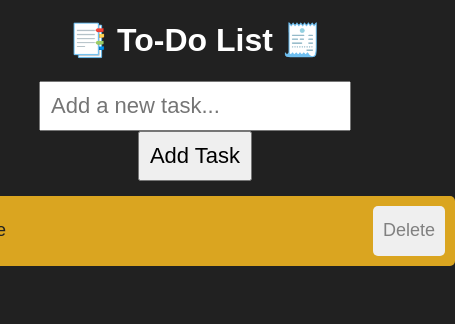
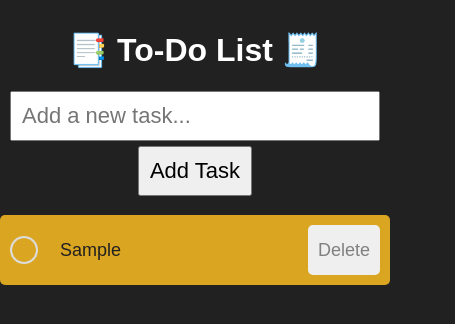
Before and after one commit to kr007ritik/Todo, a plain HTML site: page index.html in a window 390 px wide. Both pictures are taken after typing "Sample" into the empty fields and a click on the button "Add Task". Shown: the whole page, 455 px wide, since content can reach past the window. Drawn offline with Linux system fonts and the light colour scheme.

Commit message:
Added local storage, task will not be deleted.

```diff
--- a/index.html
+++ b/index.html
@@ -9,8 +9,8 @@
 <body>
     <div id="app">
         <h1>📑 To-Do List 🧾</h1>
-        <input type="text" id="taskInput" placeholder="Add a new task...">
-        <button id="addTaskBtn">Add Task</button>
+        <input type="text" id="inputBox" placeholder="Add a new task...">
+        <button id="addBtn">Add Task</button>
     </div>
     <ul id="taskList">
         <!-- Tasks will be added dynamicaly here -->
--- a/script.js
+++ b/script.js
@@ -1,35 +1,50 @@
-const taskInput = document.getElementById("taskInput");
-const addTaskBtn = document.getElementById("addTaskBtn");
-const taskList  = document.getElementById("taskList");
+const inputBox = document.getElementById("inputBox");
+const addBtn = document.getElementById("addBtn");
+const taskList = document.getElementById("taskList");
 
-addTaskBtn.addEventListener('click',function() {
-    const taskText = taskInput.value.trim();
+addBtn.addEventListener("click", function () {
+  const taskText = inputBox.value.trim();
 
-    if(taskText !== ""){
+  if (taskText !== "") {
     addTask(taskText);
-        taskInput.value = "";
+    inputBox.value = "";
+    saveData();
   }
 });
 
-function addTask(taskText){
+function addTask(taskText) {
   const li = document.createElement("li");
-    const taskTextElement = document.createElement("span");
+  const task = document.createElement("span");
   const deleteBtn = document.createElement("button");
 
-    taskTextElement.textContent = taskText;
+  task.textContent = taskText;
   deleteBtn.textContent = "Delete";
+  deleteBtn.classList = "deleteBtn";
+  li.classList = "notComplted";
 
-    li.appendChild(taskTextElement);
+  taskList.appendChild(li);
+  li.appendChild(task);
   li.appendChild(deleteBtn);
-    taskList.appendChild(li);
+}
 
-    deleteBtn.addEventListener("click", function () {
-        li.remove();
-    });
+taskList.addEventListener("click", function (e) {
+  if (e.target.tagName === "LI") {
+    e.target.classList.toggle("completed");
+    e.target.classList.toggle("notComplted");
+    saveData();
+    showTask();
+  } else if (e.target.tagName === "BUTTON") {
+    e.target.parentElement.remove();
+    saveData();
+    showTask();
+  }
+},false);
 
-    li.addEventListener("click", function () {
-        li.classList.toggle("completed");
-        // deleteBtn.textContent = "✅ Task Completed 😍";
-    });
+function saveData() {
+  localStorage.setItem("data", taskList.innerHTML);
+}
 
+function showTask() {
+  taskList.innerHTML = localStorage.getItem("data");
 }
+showTask();
--- a/style.css
+++ b/style.css
@@ -1,4 +1,4 @@
-body{
+body {
     box-sizing: border-box;
     font-family: Arial, Helvetica, sans-serif;
     margin: 0;
@@ -11,39 +11,43 @@ body{
     align-items: center;
 }
 
-#app{
+#app {
     text-align: center;
-    max-width: 500px ;
+    position: fixed;
+    top: 0;
+    right: 0;
+    left: 0;
+    z-index: 999;
+    background-color: #212121;
+    padding: 10px;
 }
 
-#app h1{
+#app h1 {}
+
+#app input {
+    display: inline-block;
+    padding: 10px;
+    font-size: 22px;
+    outline: 0;
 }
 
-#app input{
-    display: inline-block;
-    /* width:70%; */
-    /* height: 50px; */
+#app button {
     padding: 10px;
     font-size: 22px;
+    outline: 0;
+    cursor: pointer;
 }
 
-#app button{
-    /* height: 50px; */
-    padding: 10px;
-    font-size: 22px;
-    cursor: pointer;
-
+ul {
+    padding: 0;
+    margin: 160px 0 10px;
+    /* border: 2px solid red; */
 }
 
-ul{
-    padding: 0;
-    margin: 10px 0;
-}
-
-ul li{
+ul li {
     width: 500px;
     display: flex;
-    list-style-type:square;
+    list-style-type: square;
     justify-content: space-between;
     align-items: center;
     gap: 10px;
@@ -51,9 +55,10 @@ ul li{
     padding: 10px;
     margin: 5px 0;
     border-radius: 5px;
+    cursor: pointer;
 }
 
-ul li span{
+ul li span {
     font-size: 18px;
     color: #212121;
     overflow: hidden;
@@ -61,7 +66,7 @@ ul li span{
     text-align: left;
 }
 
-ul li button{
+ul li button {
     height: 50px;
     padding: 10px;
     font-size: 18px;
@@ -71,12 +76,73 @@ ul li button{
     color: grey;
 }
 
-.completed{
+.notComplted::before {
+    content: '';
+    position: absolute;
+    height: 28px;
+    width: 28px;
+    background-image: url(images/unchecked.png);
+    background-size: cover;
+    background-position: center;
+}
+
+.completed {
     /* background-color: rgb(4, 172, 4); */
     background-color: lightgreen;
 }
 
-.completed span{
+.notComplted span {
+    margin-left: 50px;
+
+}
+
+.completed span {
     color: rgb(106, 106, 106);
-    text-decoration:line-through;
+    text-decoration: line-through;
+    margin-left: 50px;
 }
+
+.completed::before {
+    content: '';
+    position: absolute;
+    height: 28px;
+    width: 28px;
+    background-image: url(images/checked.png);
+    background-size: cover;
+    background-position: center;
+}
+
+@media only screen and (max-width: 545px) {
+    ul li {
+        width: 450px;
+    }
+}
+
+@media only screen and (max-width: 490px) {
+    ul li {
+        width: 400px;
+    }
+}
+
+@media only screen and (max-width: 420px) {
+    ul li {
+        width: 370px;
+    }
+
+    ul {
+        margin: 210px 0 10px;
+    }
+
+    #app input {
+        display:block;
+        width: 100%;
+        box-sizing: border-box;
+        margin-bottom: 5px;
+    }
+}
+
+@media only screen and (max-width: 380px) {
+    ul li {
+        width: 330px;
+    }
+}
```
Also changed, not shown: images/checked.png (added), images/unchecked.png (added). Lines whose indentation alone changed are shown as unchanged.
